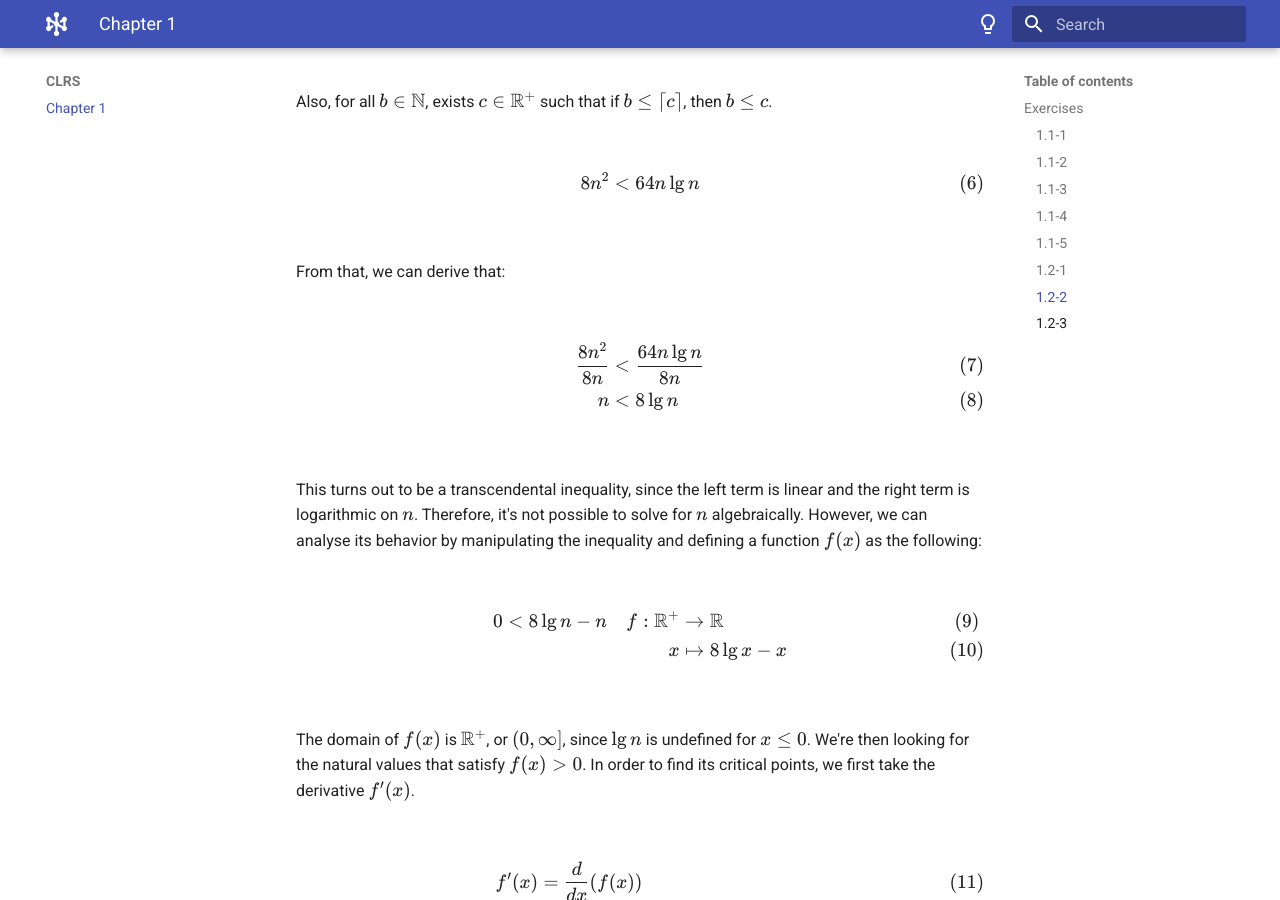
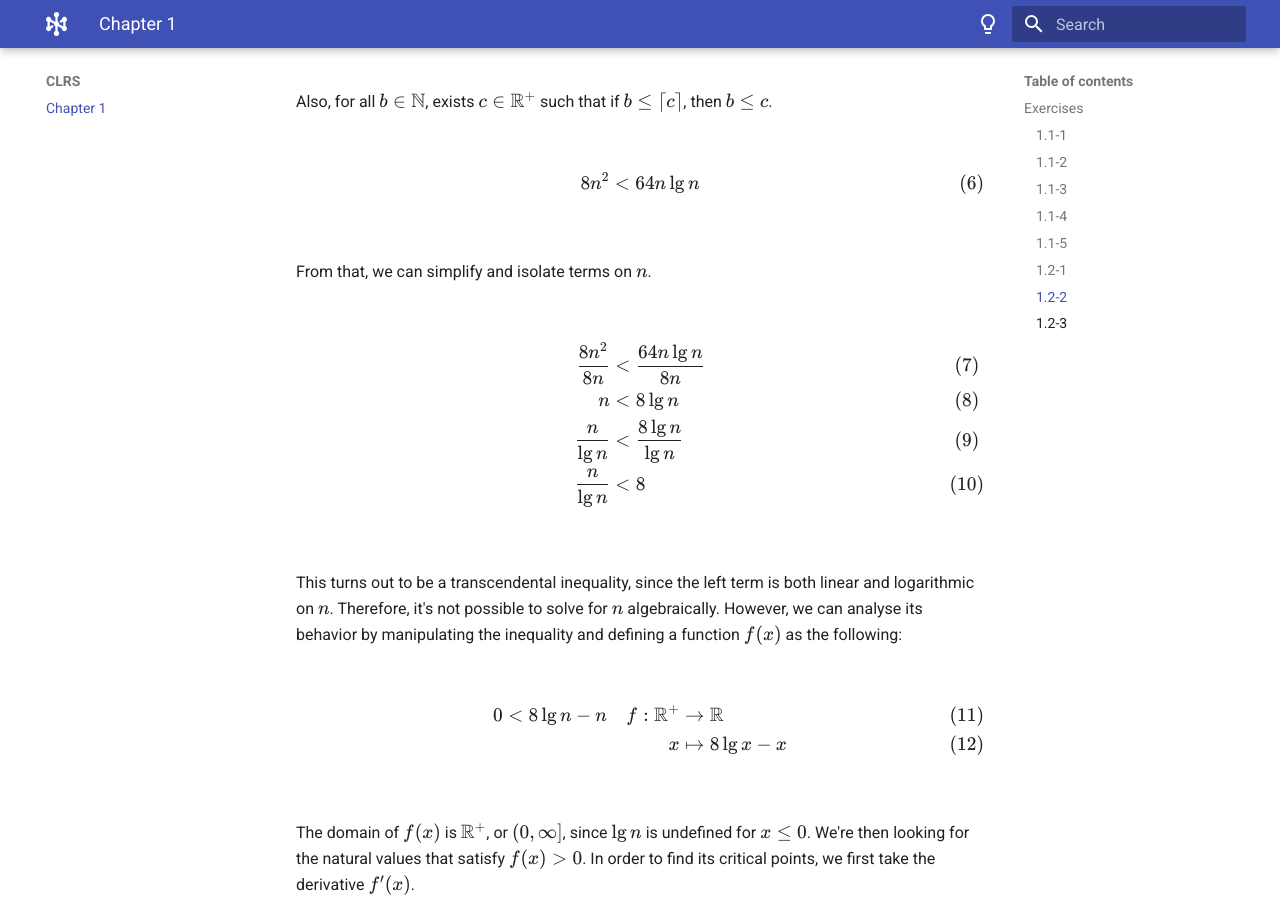
Before and after one commit to cstiago/cstiago.github.io, an MkDocs documentation site: the page built from docs/CLRS/chapter-1.md, in a window 1280 px wide and 900 px high, scrolled down 2631 px. Built offline with MkDocs 1.6.1 and Material for MkDocs 9.7.7, drawn with Linux system fonts in a browser that asks for light colours; some of the changed text lies outside the part shown.

Commit message:
feat(clrs): start 1.2-3 and fix inconsistencies

```diff
--- a/docs/CLRS/chapter-1.md
+++ b/docs/CLRS/chapter-1.md
@@ -82,16 +82,18 @@
 \end{align}
 $$
 
-From that, we can derive that:
+From that, we can simplify and isolate terms on $n$.
 
 $$
 \begin{align}
 \frac{8n^2}{8n} &< \frac{64n\lg{n}}{8n}\\
-n &< 8\lg{n}
+n &< 8\lg{n}\\
+\frac{n}{\lg{n}} &< \frac{8\lg{n}}{\lg{n}}\\
+\frac{n}{\lg{n}} &< 8
 \end{align}
 $$
 
-This turns out to be a transcendental inequality, since the left term is linear and the right term is logarithmic on $n$. Therefore, it's not possible to solve for $n$ algebraically. However, we can analyse its behavior by manipulating the inequality and defining a function $f(x)$ as the following:
+This turns out to be a transcendental inequality, since the left term is both linear and logarithmic on $n$. Therefore, it's not possible to solve for $n$ algebraically. However, we can analyse its behavior by manipulating the inequality and defining a function $f(x)$ as the following:
 
 $$
 \begin{align}
@@ -189,9 +191,26 @@
 |6|43.559260|0.000000|
 </div>
 
-From that, we achieve $x' \approx 1.099997$ and $x'' \approx 43.559260$. Knowing that $f(x) > 0$ for $x' < x < x''$, the solution for the inequality must be the interval (1.099997, 43.559260).
+From that, we achieve $x' \approx 1.099997$ and $x'' \approx 43.559260$. Knowing that $f(x) > 0$ for $x' < x < x''$, the solution for the inequality must be the interval $(1.099997, 43.559260)$.
 
 Finally, accounting for the domain of $s_x(n)$ as $\mathbb{N}$, insertion sort will beat merge sort for $2 \le n \le 43$.
 
 ### 1.2-3
 > What is the smallest value of n such that an algorithm whose running time is $100n^2$ runs faster than an algorithm whose running time is $2^n$ on the same machine?
+
+Let $t_x(n)$ be a function for the running time of an algorithm $x$ given an input $n$ in the same machine.
+
+$$
+\begin{align}
+t_a: \mathbb{N} &\to \mathbb{N} & t_b: \mathbb{N} &\to \mathbb{N}\\
+n &\mapsto 100n^2 & n &\mapsto 2^n\\
+\end{align}
+$$
+
+Given that algorithm $a$ is faster than $b$, it must hold that $t_a(n) < t_b(n)$.
+
+$$
+\begin{align}
+100n^2 &< 2^n\\
+\end{align}
+$$
```
